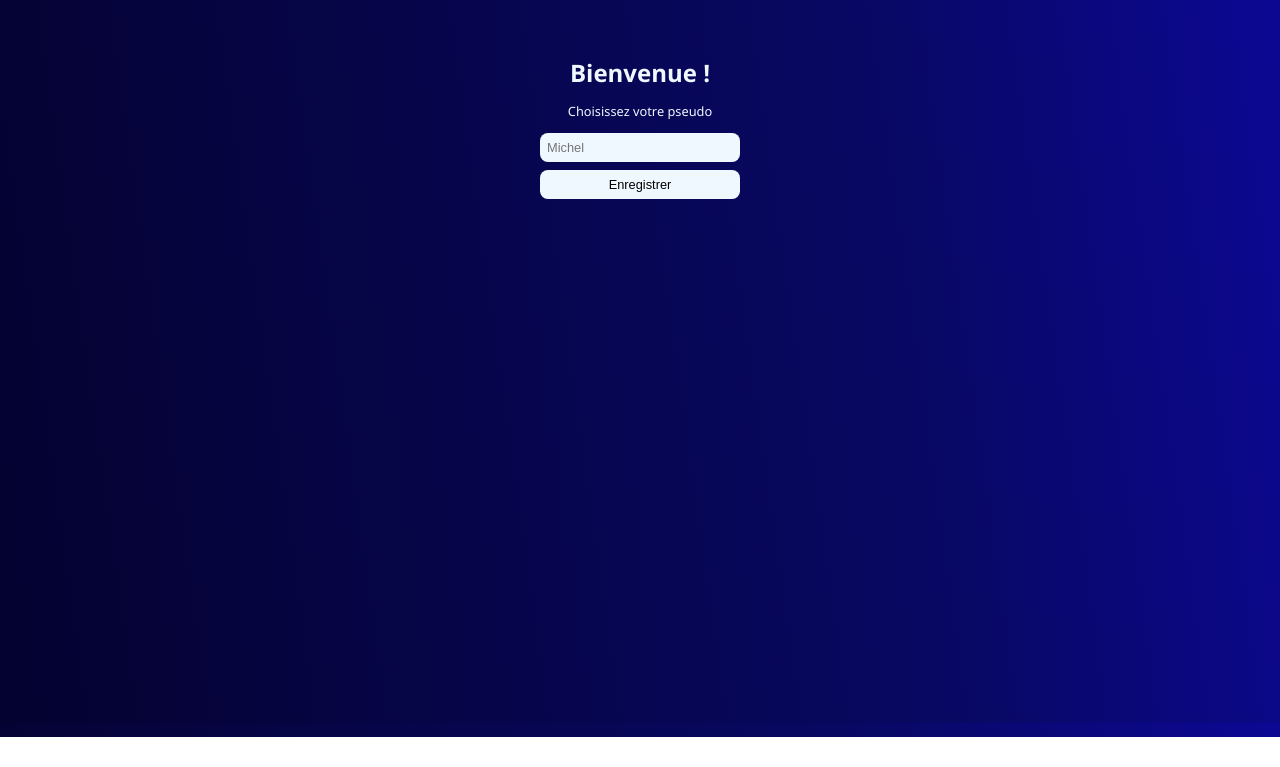
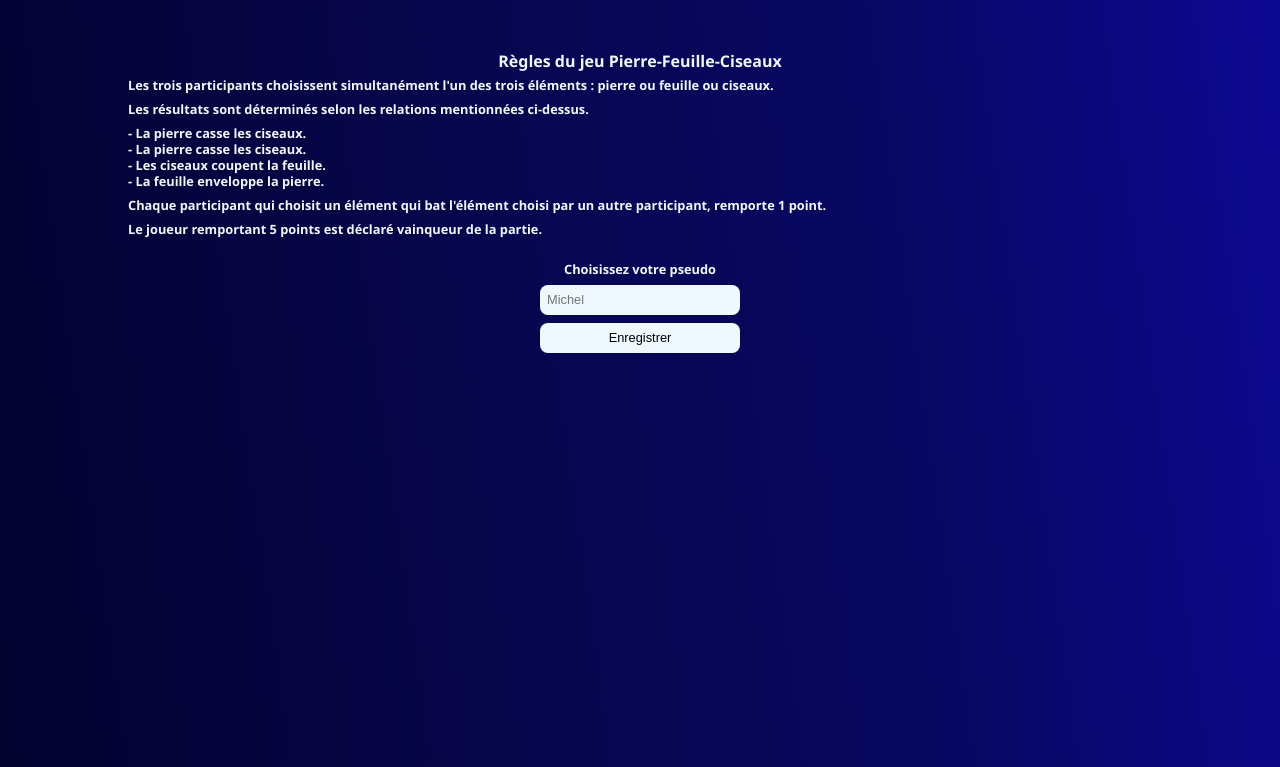
Before and after one commit to Jeremy-Nourri/pierre-feuille-ciseaux, a plain HTML site: page index.html in a window 1280 px wide. Shown: the part 63-830 px from the top of the page. Before the commit the page ends 800 px from the top, so only its background shows below. Drawn offline with Linux system fonts and the light colour scheme.

Commit message:
style: add game rules and css to index page

```diff
--- a/global.css
+++ b/global.css
@@ -1,5 +1,6 @@
 body {
   background: linear-gradient(82deg, rgb(4, 2, 47) 0%, rgb(8, 8, 99) 69%, rgba(13,8,148,1) 100%);
+  height: 100vh;
 }
 
 button {
@@ -43,12 +44,17 @@ header {
   }
 }
 
+h2 {
+  color: aliceblue;
+  font-size: 1rem;
+  font-weight: 600;
+}
+
 main {
   width: 80vw;
   height: 80vh;
   margin: auto;
   padding: 30px;
   color: aliceblue;
-  text-align: center;
   font-family: 'Segoe UI', Tahoma, Geneva, Verdana, sans-serif;
 }
--- a/index.html
+++ b/index.html
@@ -21,12 +21,23 @@
         <h1>Pierre ✊ Feuille ✋ Ciseaux ✌️</h1>
     </header>
     <main>
-        <p>Bienvenue !</p>
-        <p>Choisissez votre pseudo</p>
+        <h2>Règles du jeu Pierre-Feuille-Ciseaux<h2>
+
+        <p>Les trois participants choisissent simultanément l'un des trois éléments : pierre ou feuille ou ciseaux.</p>
+        <p>Les résultats sont déterminés selon les relations mentionnées ci-dessus.</p>
+        <ul>
+            <li>- La pierre casse les ciseaux.</li>
+            <li>- La pierre casse les ciseaux.</li>
+            <li>- Les ciseaux coupent la feuille.</li>
+            <li>- La feuille enveloppe la pierre.</li>
+        </ul>
+        <p>Chaque participant qui choisit un élément qui bat l'élément choisi par un autre participant, remporte 1 point.</p>
+        <p>Le joueur remportant 5 points est déclaré vainqueur de la partie.</p>
+
         <form action="" class="index-form">
-            <label for="avatarUser" class="index-form__label"></label>
-            <input type="text" id="avatarUser" class="index-form__input" placeholder="Michel">
-            <button onsubmit="saveNames()">Enregistrer</button>
+            <label for="name-user" class="index-form__label">Choisissez votre pseudo</label>
+            <input type="text" id="name-user" class="index-form__input" placeholder="Michel">
+            <button onclick="saveUserName(event)">Enregistrer</button>
         </form>
 
     </main>
--- a/index.js
+++ b/index.js
@@ -3,8 +3,8 @@
 const choiceArray = ["pierre", "feuille", "ciseaux"]
 
 class Player {
-    constructor(name) {
-        this.name = name;
+    constructor() {
+        this.nickname = nickname;
         this.choice = "";
         this.score = 0;
     }
@@ -141,10 +141,15 @@ const compareChoice = (userChoice) => {
     }
 }
 
-function saveNames() {
-    user.name = document.getElementById("nameUser").value;
+function saveUserName(event) {
+    event.preventDefault();
+    user.name = document.getElementById("name-user").value;
+    console.log(user.name);
+    localStorage.setItem("UserName", user.name);
+    window.location.href = "game.html";
 }
 
-// user.choice = prompt("nombre")
-
-compareChoice(user.choice)
+function getUserName() {
+    const nickname = localStorage.getItem("userName");
+    return nickname;
+}
--- a/style-index.css
+++ b/style-index.css
@@ -1,16 +1,24 @@
 main {
-    & p:nth-child(1) {
-        font-size: 1.5rem;
-        font-weight: 600;
-        margin-bottom: 20px;
+    & h2 {
+        text-align: center;
     }
-    & p, label, input, button {
+    & p, ul, label {
         font-size: 0.8rem;
         margin-top: 0.5rem;
+        line-height: 1rem;
+        text-align: left;
     }
+
     & form {
+        margin-top: 1rem;
         display: flex;
         flex-direction: column;
         align-items: center;
+
+        & input, button {
+            font-size: 0.8rem;
+            margin-top: 0.5rem;
+            line-height: 1rem;
+        }
     }
 }
```
Also changed, not shown: game.html (+9 -0 lines), 2 other files.
